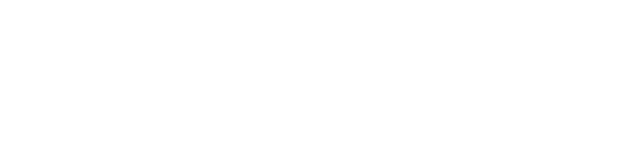
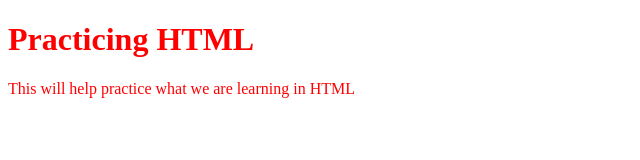
Before and after one commit to antmedina/Test13, a plain HTML site: page index.html in a window 1280 px wide. Shown: the whole page, without its empty margins (0-640 px from the left). Drawn offline with Linux system fonts and the light colour scheme.

Commit message:
added css and js sheets

```diff
--- a/index.html
+++ b/index.html
@@ -5,8 +5,13 @@
     <meta name="viewport" content="width=device-width, initial-scale=1.0">
     <meta http-equiv="X-UA-Compatible" content="ie=edge">
     <title>Document</title>
+    <link rel="stylesheet" href="style.css">
+    <script src="Java.js"></script>
 </head>
 <body>
-
+    <div class ="red">
+        <h1>Practicing HTML</h1>
+            <p>This will help practice what we are learning in HTML</p>
+    </div>
 </body>
 </html>
--- /dev/null
+++ b/style.css
@@ -0,0 +1,3 @@
+.red{
+    color: red
+}
```
Also changed, not shown: Java.js (added).
